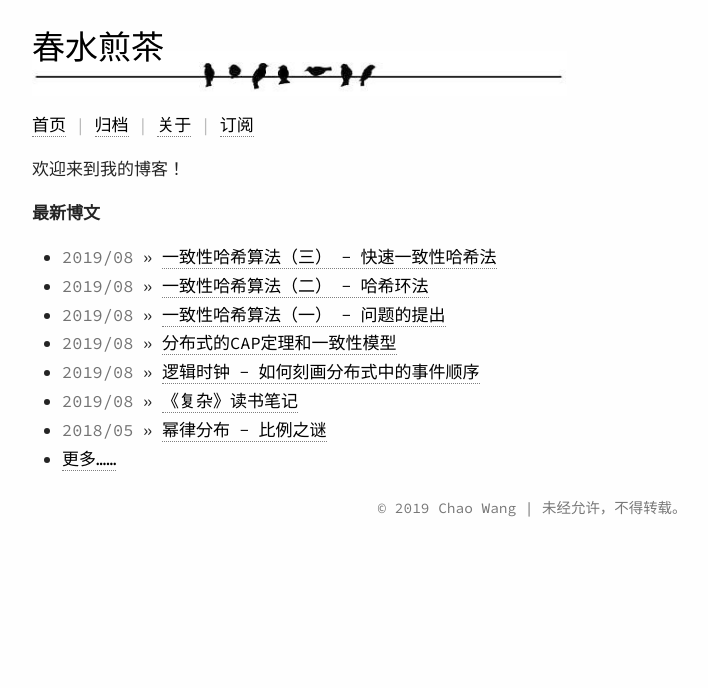
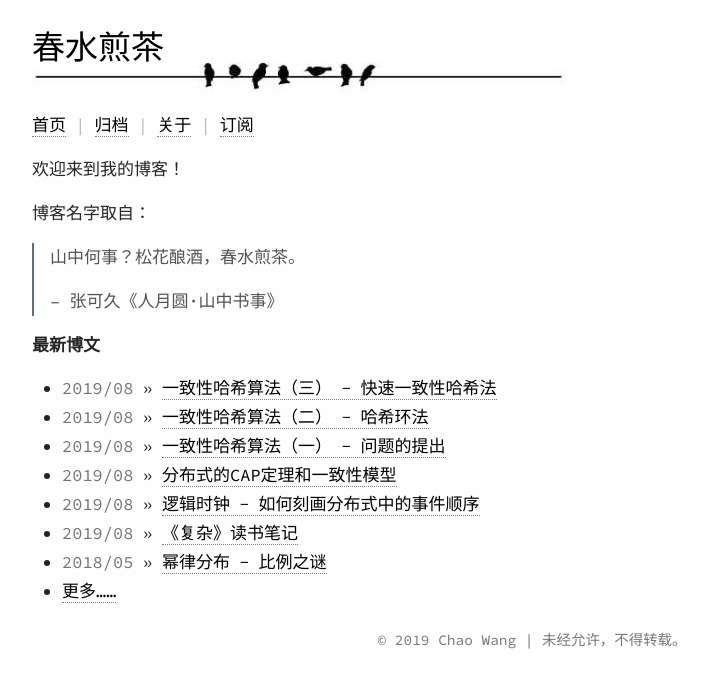
Before and after one commit to gfphoto/writings.sh, a Jekyll site: the page built from index.md, in a window 1280 px wide. Shown: the top 688 px of the page, without its empty margins (108-816 px from the left). Built offline with Jekyll 4.4.1, drawn with Linux system fonts in a browser that asks for light colours.

Commit message:
Minor fix

```diff
--- a/index.md
+++ b/index.md
@@ -12,6 +12,12 @@ id: index
 
 欢迎来到我的博客！
 
+博客名字取自：
+
+> 山中何事？松花酿酒，春水煎茶。
+>
+> -- 张可久《人月圆·山中书事》
+
 **最新博文**
 
 {% for post in site.posts limit:30 %}
```
